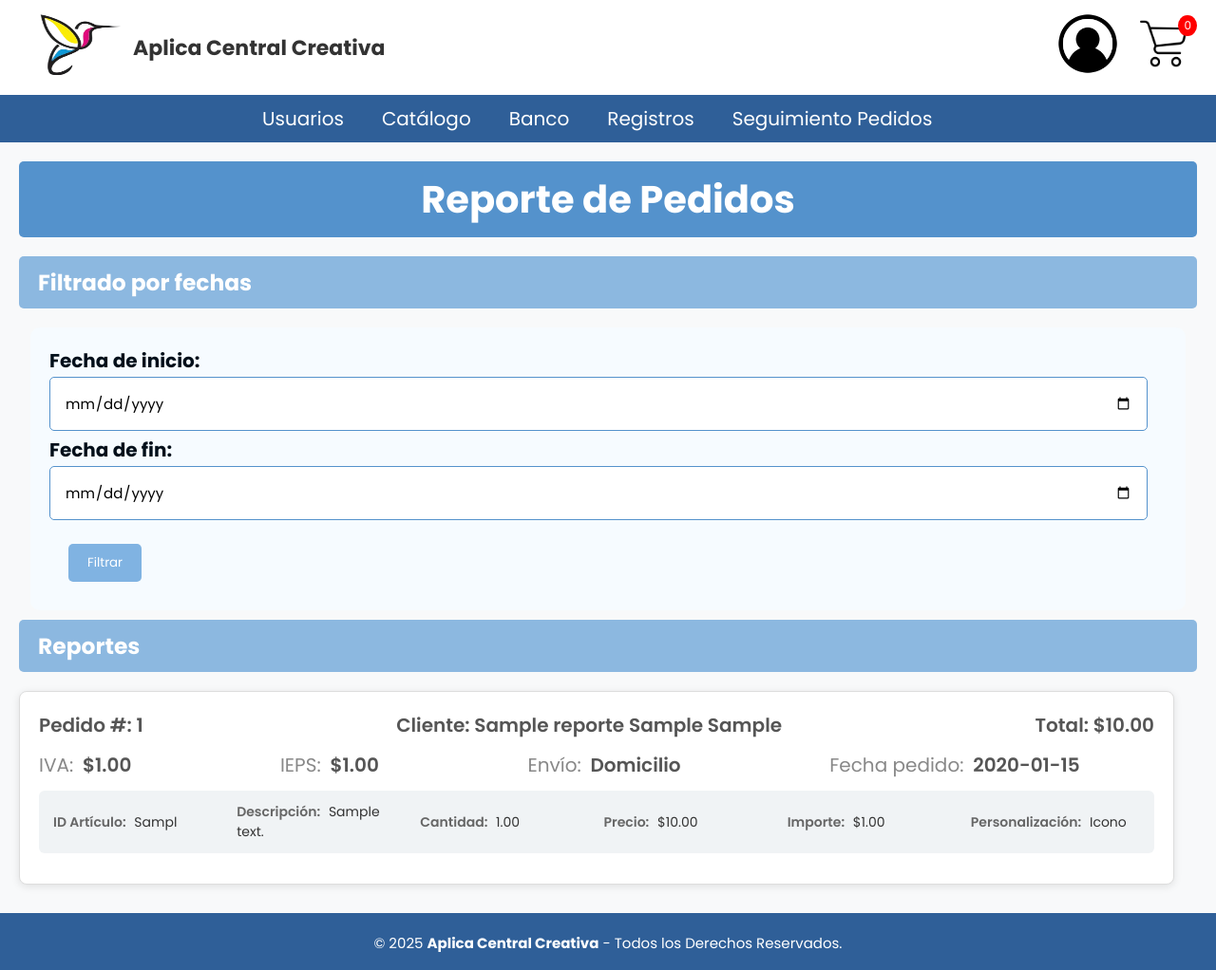
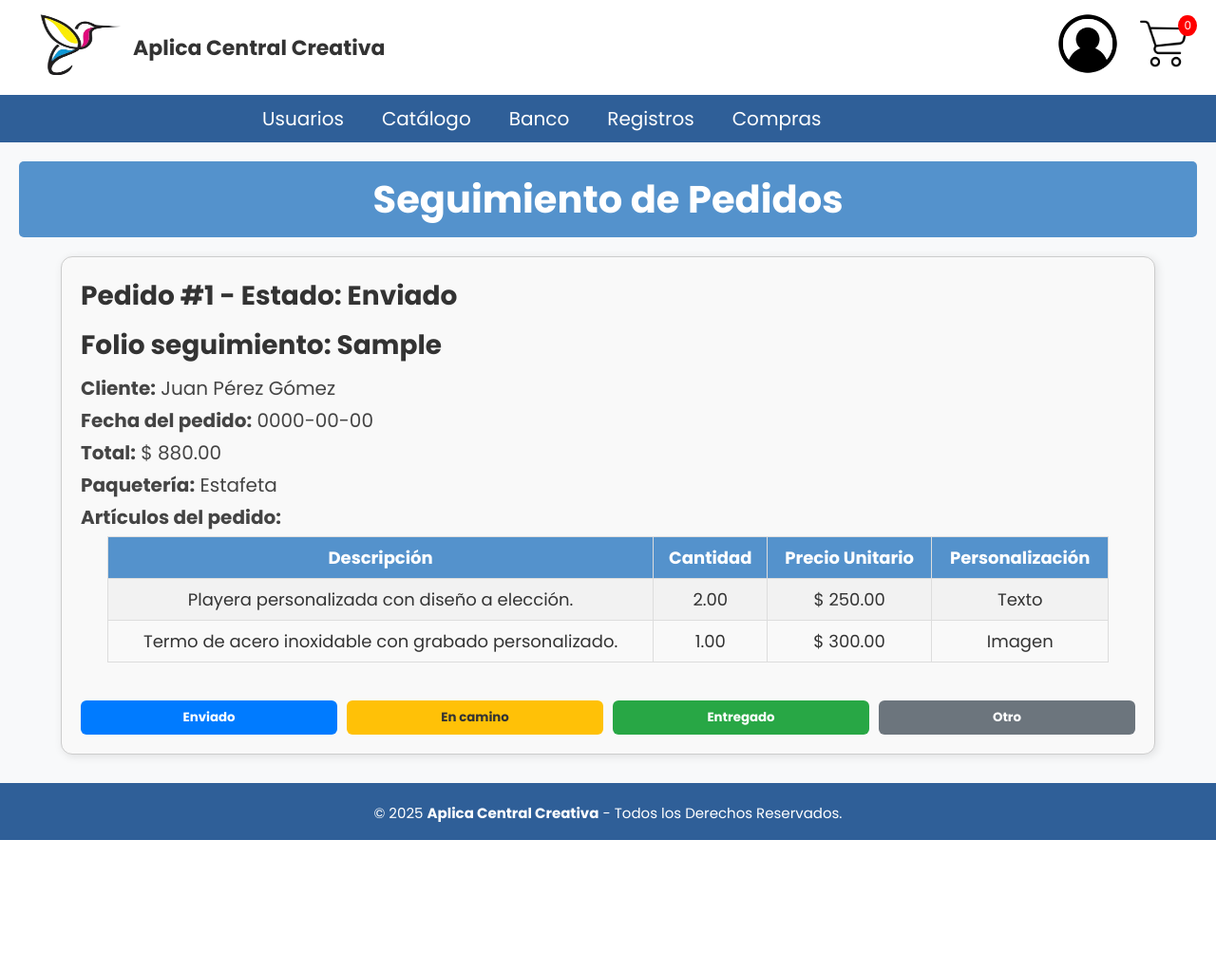
Before and after one commit to ProgramEmilio/ACC_Carrito, a PHP site: page /seguimiento_pedido.php in a window 1280 px wide. Shown: the whole page at 95% size. After the commit the page ends 885 px from the top, so only its background shows below. Run offline with PHP 8.4, Linux system fonts and the light colour scheme; a user stored in the database is signed in; data comes from the database, SQL or seed files in the repository; tables that the repository leaves empty or names only in its code hold one stand-in row (values such as "Sample post").

Commit message:
lo mio 2

```diff
--- a/BD/CARRITO_ACC.sql
+++ b/BD/CARRITO_ACC.sql
@@ -187,7 +187,7 @@ importe DECIMAL(10,2) NOT NULL,
 personalizacion ENUM('Icono','Texto','Imagen'),
 id_pedido INT NOT NULL,
 iva DECIMAL(6,2) NOT NULL,
-ieps DECIMAL(2),
+ieps DECIMAL(2) DEFAULT 0,
 precio_total_pedido DECIMAL(6,2) NOT NULL,
 fecha_pedido DATE NOT NULL
 );
--- /dev/null
+++ b/CSS/seguimiento_pedido.css
@@ -0,0 +1,94 @@
+.card {
+    border: 1px solid #ccc;
+    border-radius: 12px;
+    box-shadow: 2px 2px 10px rgba(0,0,0,0.1);
+    margin: 20px auto;
+    padding: 20px;
+    max-width: 90%;
+    background-color: #f9f9f9;
+    display: block;
+}
+
+.card h3 {
+    margin-top: 0;
+    margin-bottom: 10px;
+    font-size: 1.4em;
+    color: #333;
+}
+
+.label {
+    font-weight: bold;
+    color: #555;
+}
+
+.card p {
+    margin: 6px 0;
+    line-height: 1.4;
+    color: #444;
+}
+
+.articulos-list {
+    list-style-type: disc;
+    margin: 8px 0 16px 20px;
+    padding-left: 0;
+    color: #333;
+}
+
+.articulos-list li {
+    margin-bottom: 6px;
+}
+
+.envio-direccion {
+    margin: 8px 0 16px 20px;
+    color: #333;
+}
+
+form {
+    margin-top: 20px;
+    display: flex;
+    gap: 10px;
+    flex-wrap: wrap;
+}
+
+.btn-estado {
+    flex: 1 1 calc(25% - 10px);
+    min-width: 100px;
+    padding: 8px 12px;
+    border: none;
+    border-radius: 6px;
+    cursor: pointer;
+    font-weight: bold;
+    color: white;
+    transition: background-color 0.3s ease;
+    text-align: center;
+}
+
+.btn-enviado {
+    background-color: #007bff;
+}
+.btn-enviado:hover {
+    background-color: #0056b3;
+}
+
+.btn-en-camino {
+    background-color: #ffc107;
+    color: #333;
+}
+.btn-en-camino:hover {
+    background-color: #e0a800;
+    color: #222;
+}
+
+.btn-entregado {
+    background-color: #28a745;
+}
+.btn-entregado:hover {
+    background-color: #1e7e34;
+}
+
+.btn-otro {
+    background-color: #6c757d;
+}
+.btn-otro:hover {
+    background-color: #5a6268;
+}
--- a/Nav/header.php
+++ b/Nav/header.php
@@ -27,13 +27,13 @@ $menus = [
         ],
 
         "Registros" => "../Ventas/Resumen_detalle.php",
-        "Seguimiento Pedidos" => "../Pedido/seguimiento_pedido.php"
+        "Compras" => "../Pedido/seguimiento_pedido.php"
 
     ],
 
     // Rol 2: CLIENTE
     2 => [
-        "Mis pedidos" => "#",
+        "Mis pedidos" => "../Pedido/seguimiento_pedido.php",
 
         "" => [
             "" => "",
@@ -137,6 +137,7 @@ include('CerrarSesion.php');
     <link rel="stylesheet" href="../CSS/Tarjetas.css" type="text/css">
     <link rel="stylesheet" href="../CSS/Confirmar_pedido.css" type="text/css">
     <link rel="stylesheet" href="../CSS/reporte_ventas.css" type="text/css">
+    <link rel="stylesheet" href="../CSS/seguimiento_pedido.css" type="text/css">
 
     <link href="https://fonts.googleapis.com/css2?family=Poppins:wght@200;300;400;500;600;700;800&display=swap" rel="stylesheet">
 </head>
--- a/Pedido/seguimiento_pedido.php
+++ b/Pedido/seguimiento_pedido.php
@@ -1,114 +1,166 @@
 <?php
 include('../BD/ConexionBD.php');
 include('../Nav/header.php');
+
+$id_rol = $_SESSION['id_rol']; // 1=Administrador, 2=Cliente, 3=Proveedor
+$id_usuario = $_SESSION['id_usuario']; // Solo si es cliente
+
+$queryCliente = "SELECT id_cliente, nom_persona, apellido_paterno, apellido_materno, telefono
+FROM cliente WHERE id_usuario = ?";
+$stmtCliente = $conn->prepare($queryCliente);
+$stmtCliente->bind_param('i', $id_usuario);
+$stmtCliente->execute();
+$resultCliente = $stmtCliente->get_result();
+$cliente = $resultCliente->fetch_assoc();
+$id_cliente = $cliente['id_cliente'] ?? null;
+
+if (!$id_cliente) {
+    echo "Cliente no encontrado.";
+    exit;
+}
+
+// Manejo de actualización de estado
+if ($_SERVER['REQUEST_METHOD'] === 'POST' && isset($_POST['id_seguimiento']) && isset($_POST['nuevo_estado'])) {
+    $id_seguimiento = $conn->real_escape_string($_POST['id_seguimiento']);
+    $nuevo_estado = $conn->real_escape_string($_POST['nuevo_estado']);
+    $estados_validos = ['Enviado', 'En camino', 'Entregado', 'Otro'];
+
+    if (in_array($nuevo_estado, $estados_validos)) {
+        $sql_update = "UPDATE seguimiento_pedido SET Estado = '$nuevo_estado' WHERE id_seguimiento_pedido = '$id_seguimiento'";
+        if ($conn->query($sql_update) === TRUE) {
+
+        } else {
+
+        }
+    } else {
+        echo "<p style='color:red;'>Estado no válido.</p>";
+    }
+}
+// Consulta principal
+$sql = "SELECT
+    sp.id_seguimiento_pedido,
+    sp.id_pedido,
+    sp.Estado,
+    CONCAT(c.nom_persona, ' ', c.apellido_paterno, ' ', c.apellido_materno) AS cliente,
+    p.fecha_pedido,
+    p.precio_total_pedido,
+    p.id_carrito,
+    paq.nombre_paqueteria,
+    d.calle,
+    d.num_ext,
+    d.colonia,
+    d.ciudad,
+    d.estado
+FROM seguimiento_pedido sp
+INNER JOIN cliente c ON sp.id_cliente = c.id_cliente
+INNER JOIN pedido p ON sp.id_pedido = p.id_pedido
+LEFT JOIN paqueteria paq ON p.id_paqueteria = paq.id_paqueteria
+LEFT JOIN direccion d ON p.id_direccion = d.id_direccion";
+
+// Si es cliente, solo mostrar sus pedidos
+if ($id_rol == 2) {
+    $sql .= " WHERE sp.id_cliente = '$id_cliente'";
+}
+
+$sql .= " ORDER BY sp.id_seguimiento_pedido DESC";
+
+$result = $conn->query($sql);
 ?>
+
 <!DOCTYPE html>
-<html lang="es">
+<html>
 <head>
-    <meta charset="UTF-8">
-    <title>Reporte de Pedidos</title>
-    <script>
-        function toggleDetalle(id) {
-            var detalle = document.getElementById("detalle_" + id);
-            detalle.style.display = (detalle.style.display === "none") ? "block" : "none";
-        }
-    </script>
+    <title>Seguimiento de Pedidos</title>
 </head>
 <body>
-    <h1 class="titulo">Reporte de Pedidos</h1>
-<h3 class="sub_titulo">Filtrado por fechas</h3>
-<form method="GET" action="" class="form_reg_usuario">
-    <label for="fecha_inicio">Fecha de inicio:</label>
-    <input type="date" name="fecha_inicio" required value="<?php echo isset($_GET['fecha_inicio']) ? $_GET['fecha_inicio'] : ''; ?>">
 
-    <label for="fecha_fin">Fecha de fin:</label>
-    <input type="date" name="fecha_fin" required value="<?php echo isset($_GET['fecha_fin']) ? $_GET['fecha_fin'] : ''; ?>">
+<h1 class="titulo">Seguimiento de Pedidos</h1>
 
-    <button type="submit" class="regresar">Filtrar</button>
+<?php
+if ($result && $result->num_rows > 0) {
+    while ($row = $result->fetch_assoc()) {
+        echo "<div class='card'>";
+echo "<h3>Pedido #{$row['id_pedido']} - Estado: {$row['Estado']}</h3>";
+echo "<h3>Folio seguimiento: {$row['id_seguimiento_pedido']}</h3>";
 
-    <?php if (!empty($_GET['fecha_inicio']) || !empty($_GET['fecha_fin'])): ?>
-        <a href="resumen_detalle.php" class="regresar" style="margin-left: 10px;">Mostrar todos</a>
-    <?php endif; ?>
-</form>
-<h3 class="sub_titulo">Reportes</h3>
-<?php
-$sql = "SELECT * FROM tabla_reporte";
+// Aquí mantenemos el nombre completo del cliente unido
+echo "<p><strong>Cliente:</strong> {$row['cliente']}</p>";
 
-$where_clauses = [];
+// Mostrar la información separada
+echo "<p><strong>Fecha del pedido:</strong> {$row['fecha_pedido']}</p>";
+echo "<p><strong>Total:</strong> $ {$row['precio_total_pedido']}</p>";
 
-if (!empty($_GET['fecha_inicio']) && !empty($_GET['fecha_fin'])) {
-    $fecha_inicio = $_GET['fecha_inicio'];
-    $fecha_fin = $_GET['fecha_fin'];
-    $where_clauses[] = "fecha_pedido BETWEEN '$fecha_inicio' AND '$fecha_fin'";
+if (!empty($row['nombre_paqueteria'])) {
+    echo "<p><strong>Paquetería:</strong> {$row['nombre_paqueteria']}</p>";
+} else {
+    echo "<p><strong>Envío a domicilio:</strong></p>";
+    echo "<ul style='margin-top: 0;'>";
+    echo "<li><strong>Calle:</strong> {$row['calle']}</li>";
+    echo "<li><strong>Número:</strong> {$row['num_ext']}</li>";
+    echo "<li><strong>Colonia:</strong> {$row['colonia']}</li>";
+    echo "<li><strong>Ciudad:</strong> {$row['ciudad']}</li>";
+    echo "<li><strong>Estado:</strong> {$row['estado']}</li>";
+    echo "</ul>";
 }
 
-if (!empty($where_clauses)) {
-    $sql .= " WHERE " . implode(' AND ', $where_clauses);
+// Mostrar los artículos
+$id_carrito = (int)$row['id_carrito'];
+$sql_articulos = "SELECT dc.cantidad, dc.precio, dc.personalizacion, a.descripcion
+                  FROM detalle_carrito dc
+                  INNER JOIN articulos a ON dc.id_articulo = a.id_articulo
+                  WHERE dc.id_carrito = $id_carrito";
+
+$res_articulos = $conn->query($sql_articulos);
+
+echo "<p><strong>Artículos del pedido:</strong></p>";
+if ($res_articulos && $res_articulos->num_rows > 0) {
+    echo "<table class='tabla_forma_pago'>";
+    echo "<tr>
+            <th>Descripción</th>
+            <th>Cantidad</th>
+            <th>Precio Unitario</th>
+            <th>Personalización</th>
+          </tr>";
+    while ($art = $res_articulos->fetch_assoc()) {
+        echo "<td>{$art['descripcion']}</td>";
+        echo "<td>{$art['cantidad']}</td>";
+        echo "<td>$ {$art['precio']}</td>";
+        echo "<td>" . (!empty($art['personalizacion']) ? $art['personalizacion'] : 'N/A') . "</td>";
+        echo "</tr>";
+    }
+    echo "</table>";
+} else {
+    echo "<p>No hay artículos para este pedido.</p>";
 }
 
-$sql .= " ORDER BY id_pedido";
+// Botones de cambio de estado
+if ($id_rol != 2) {
+    echo "<form method='POST'>";
+    echo "<input type='hidden' name='id_seguimiento' value='{$row['id_seguimiento_pedido']}'>";
+    echo "<button type='submit' name='nuevo_estado' value='Enviado' class='btn-estado btn-enviado'>Enviado</button>";
+    echo "<button type='submit' name='nuevo_estado' value='En camino' class='btn-estado btn-en-camino'>En camino</button>";
+    echo "<button type='submit' name='nuevo_estado' value='Entregado' class='btn-estado btn-entregado'>Entregado</button>";
+    echo "<button type='submit' name='nuevo_estado' value='Otro' class='btn-estado btn-otro'>Otro</button>";
+    echo "</form>";
+}
+if ($_SERVER['REQUEST_METHOD'] === 'POST' && isset($_POST['id_seguimiento'], $_POST['nuevo_estado']) && $id_rol != 2) {
+    $id_seguimiento = $conn->real_escape_string($_POST['id_seguimiento']);
+    $nuevo_estado = $conn->real_escape_string($_POST['nuevo_estado']);
+    $estados_validos = ['Enviado', 'En camino', 'Entregado', 'Otro'];
 
-$resultado = mysqli_query($conn, $sql);
-
-$pedidos = [];
-while ($fila = mysqli_fetch_assoc($resultado)) {
-    $id = $fila['id_pedido'];
-    if (!isset($pedidos[$id])) {
-        $pedidos[$id] = [
-            'cliente' => "{$fila['nom_persona']} {$fila['apellido_paterno']} {$fila['apellido_materno']}",
-            'total' => $fila['precio_total_pedido'],
-            'iva' => $fila['iva'],
-            'ieps' => $fila['ieps'],
-            'tipo_envio' => $fila['tipo_envio'],
-            'fecha_pedido' => $fila['fecha_pedido'],
-            'detalles' => [],
-        ];
+    if (in_array($nuevo_estado, $estados_validos)) {
+        $sql_update = "UPDATE seguimiento_pedido SET Estado = '$nuevo_estado' WHERE id_seguimiento_pedido = '$id_seguimiento'";
+        if ($conn->query($sql_update) !== TRUE) {
+            echo "<p style='color:red;'>Error al actualizar el estado.</p>";
+        }
+    } else {
+        echo "<p style='color:red;'>Estado no válido.</p>";
     }
-
-    $pedidos[$id]['detalles'][] = [
-        'id_articulo' => $fila['id_articulo'],
-        'descripcion' => $fila['descripcion'],
-        'cantidad' => $fila['cantidad'],
-        'precio' => $fila['precio'],
-        'importe' => $fila['importe'],
-        'personalizacion' => $fila['personalizacion']
-    ];
 }
-
-if (!empty($pedidos)) {
-    foreach ($pedidos as $id => $pedido) {
-        echo "<div class='pedido-card'>";
-        echo "<div class='pedido-header' onclick='toggleDetalle($id)'>";
-        echo "<span>Pedido #: $id</span>";
-        echo "<span>Cliente: {$pedido['cliente']}</span>";
-        echo "<span>Total: $" . number_format($pedido['total'], 2) . "</span>";
-        echo "</div>";
-
-        echo "<div class='pedido-detalle' id='detalle_$id'>";
-        echo "<div class='pago-info'>";
-        echo "<span><span class='etiqueta'>IVA:</span> $" . number_format($pedido['iva'], 2) . "</span><br>";
-        echo "<span><span class='etiqueta'>IEPS:</span> $" . number_format($pedido['ieps'], 2) . "</span><br>";
-        echo "<span><span class='etiqueta'>Envío:</span> {$pedido['tipo_envio']}</span><br>";
-        echo "<span><span class='etiqueta'>Fecha pedido:</span> {$pedido['fecha_pedido']}</span><br>";
-        echo "</div>";
-
-        echo "<div class='productos'>";
-        foreach ($pedido['detalles'] as $detalle) {
-            echo "<div class='producto'>";
-            echo "<div><span class='etiqueta'>ID Artículo:</span> {$detalle['id_articulo']}</div>";
-            echo "<div><span class='etiqueta'>Descripción:</span> {$detalle['descripcion']}</div>";
-            echo "<div><span class='etiqueta'>Cantidad:</span> {$detalle['cantidad']}</div>";
-            echo "<div><span class='etiqueta'>Precio:</span> $" . number_format($detalle['precio'], 2) . "</div>";
-            echo "<div><span class='etiqueta'>Importe:</span> $" . number_format($detalle['importe'], 2) . "</div>";
-            echo "<div><span class='etiqueta'>Personalización:</span> {$detalle['personalizacion']}</div>";
-            echo "</div>";
-        }
-        echo "</div>"; // fin productos
-        echo "</div>"; // fin detalle
-        echo "</div>"; // fin pedido-card
+echo "</div>";
     }
 } else {
-    echo "<p>No se encontraron pedidos.</p>";
+    echo "<p>No hay datos de seguimiento disponibles.</p>";
 }
 ?>
 
```
Also changed, not shown: Ventas/Resumen_detalle.php (+10 -46 lines).
